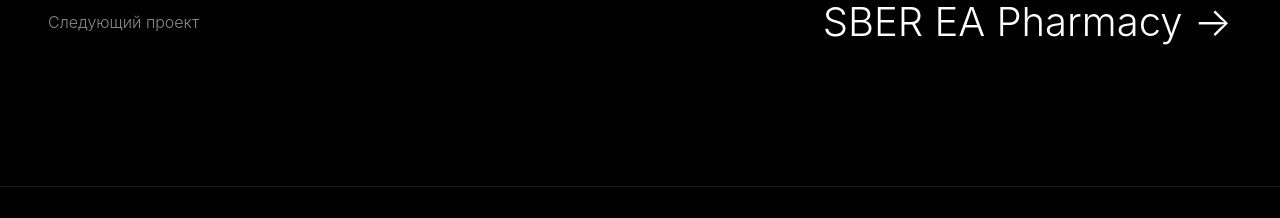
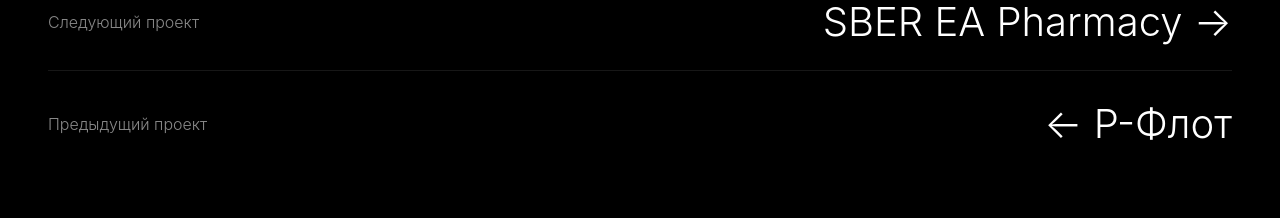
Before and after one commit to gh12gh81-hub/ponomarev-portfolio, a React (Vite) app: page /projects/accent in a window 1280 px wide. Shown: the part 7699-7917 px from the top of the page. Built offline with nearby package versions, Linux system fonts and the light colour scheme.

Commit message:
feat: add previous project navigation

```diff
--- a/src/contexts/LanguageContext.tsx
+++ b/src/contexts/LanguageContext.tsx
@@ -14,7 +14,7 @@
       areas: 'Области и услуги'
     },
     project: {
-      client: 'Клиент', tools: 'Инструменты', challenge: 'Задача', solution: 'Решение', next: 'Следующий проект',
+      client: 'Клиент', tools: 'Инструменты', challenge: 'Задача', solution: 'Решение', next: 'Следующий проект', previous: 'Предыдущий проект',
       loading: 'Загрузка...',
       error: 'Ошибка загрузки проектов. Попробуйте обновить страницу.',
       retry: 'Повторить'
@@ -126,7 +126,7 @@
       areas: 'Areas & Services'
     },
     project: {
-      client: 'Client', tools: 'Tools', challenge: 'Challenge', solution: 'Solution', next: 'Next Project',
+      client: 'Client', tools: 'Tools', challenge: 'Challenge', solution: 'Solution', next: 'Next Project', previous: 'Previous Project',
       loading: 'Loading...',
       error: 'Error loading projects. Please refresh the page.',
       retry: 'Retry'
--- a/src/pages/ProjectDetail/ProjectDetail.module.css
+++ b/src/pages/ProjectDetail/ProjectDetail.module.css
@@ -187,6 +187,11 @@
 
 .nextProjectLabel { font-size: 1rem; color: #888; transition: color 0.25s ease; }
 .nextProjectTitle { font-size: inherit; color: #fff; transition: color 0.25s ease; }
+.previousProjectLink {
+  margin-top: 4px;
+  border-top: 1px solid #171717;
+  padding-top: 28px !important;
+}
 .nextProjectLabel:hover,
 .nextProjectLabel:active,
 .nextProjectTitle:hover,
--- a/src/pages/ProjectDetail/ProjectDetail.tsx
+++ b/src/pages/ProjectDetail/ProjectDetail.tsx
@@ -46,6 +46,7 @@
   const project = projects.find(p => p.slug === slug);
   const currentIndex = projects.findIndex(p => p.slug === slug);
   const nextProject = projects[(currentIndex + 1) % projects.length];
+  const previousProject = projects[(currentIndex - 1 + projects.length) % projects.length];
   const galleryMedia = project?.gallery
     .map(normalizeProjectMedia)
     .filter(media => media.src !== project.hero && media.src !== project.cover) ?? [];
@@ -445,6 +446,10 @@
           <span className={styles.nextProjectLabel}>{t('project.next')}</span>
           <span className={styles.nextProjectTitle}>{nextProject.title} →</span>
         </Link>
+        <Link to={`/projects/${previousProject.slug}`} className={styles.previousProjectLink}>
+          <span className={styles.nextProjectLabel}>{t('project.previous')}</span>
+          <span className={styles.nextProjectTitle}>← {previousProject.title}</span>
+        </Link>
       </div>
 
       {createPortal(
```
